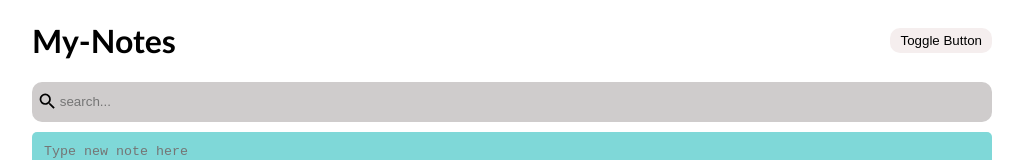
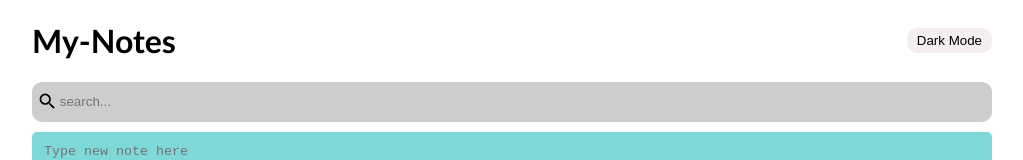
Before and after one commit to AdithyanKP/NotesApp, a React (Create React App) app: page / in a window 1280 px wide. Shown: the top 160 px of the page, without its empty margins (128-1151 px from the left). Built offline with nearby package versions, Linux system fonts and the light colour scheme.

Commit message:
updated ux

```diff
--- a/src/components/Header.js
+++ b/src/components/Header.js
@@ -1,6 +1,6 @@
 import React from "react";
 import "../index.css";
-const Header = ({ handleDarkMode }) => {
+const Header = ({ handleDarkMode, darkmode }) => {
   return (
     <div className="header">
       <h1 className="header-text">My-Notes</h1>
@@ -8,7 +8,7 @@ const Header = ({ handleDarkMode }) => {
         onClick={() => handleDarkMode((previousMode) => !previousMode)}
         className="save"
       >
-        Toggle Button
+        {darkmode ? "Light Mode" : "Dark Mode"}
       </button>
     </div>
   );
```
